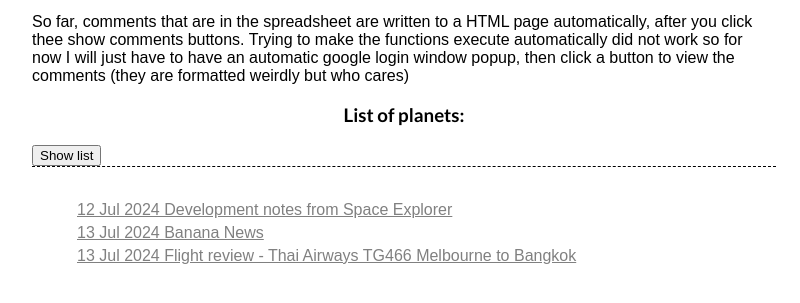
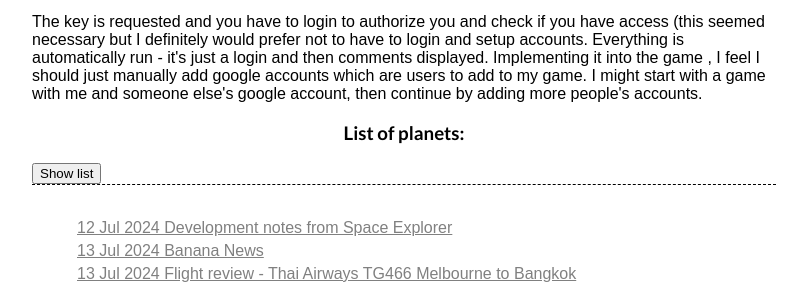
Before and after one commit to albertkemp/blog-website, a plain HTML site: page spaceexplorer.html in a window 1280 px wide. Shown: the part 2354-2657 px from the top of the page, without its empty margins (236-1036 px from the left). Drawn offline with Linux system fonts and the light colour scheme.

Commit message:
updated  article

```diff
--- a/spaceexplorer.html
+++ b/spaceexplorer.html
@@ -39,7 +39,7 @@
 <h3>Implementing multiplayer</h3>
 <p>A lot of authentication was required to set up the google spreadsheet authentication. Basically, there's a library called google-spreadsheet which allows you to read and write values to the spreadsheet. Then, I started by creating a comments section, which would write new comments and then read them and display them in a HTML page.</p>
 <video src="videos/comments.mov" autoplay loop controls width="600"></video>
-<p>So far, comments that are in the spreadsheet are written to a HTML page automatically, after you click thee show comments buttons. Trying to make the functions execute automatically did not work so for now I will just have to have an automatic google login window popup, then click a button to view the comments (they are formatted weirdly but who cares)</p>
+<p>The key is requested and you have to login to authorize you and check if you have access (this seemed necessary but I definitely would prefer not to have to login and setup accounts. Everything is automatically run -  it's just a login and then comments displayed. Implementing it into the game , I feel I should just manually add google accounts which are users to add to my game. I might start with a game with me and someone else's google account, then continue by adding more people's accounts. </p>
 <h3>List of planets:</h3>
 <button onclick="toggleList()" id="showbutton">Show list</button>
 
```
